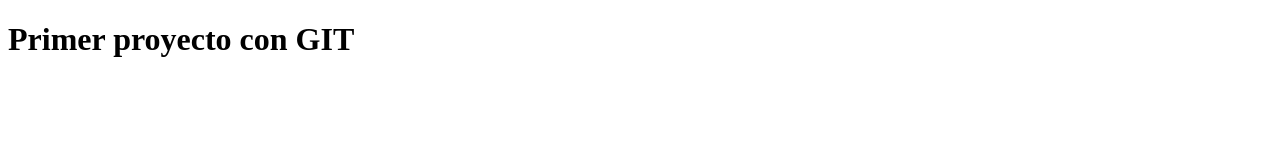
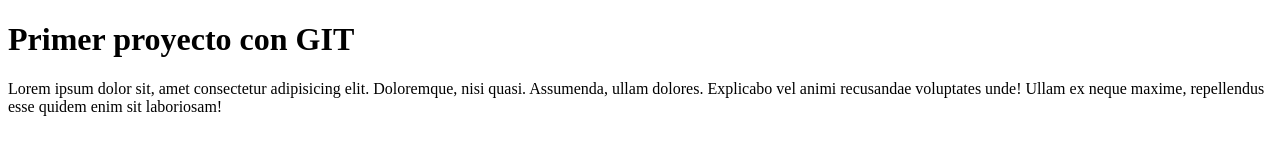
Before and after one commit to ManuJR/pixar, a plain HTML site: page index.html in a window 1280 px wide. Drawn offline with Linux system fonts and the light colour scheme.

Commit message:
Párrafo nuevo en index y ajuste de margen de body

```diff
--- a/css/estilos.css
+++ b/css/estilos.css
@@ -1,3 +1,7 @@
 *{
     box-sizing: border-box;
 }
+
+body{
+    margin: 0;
+}
--- a/index.html
+++ b/index.html
@@ -9,5 +9,8 @@
 <body>
     <h1>Primer proyecto con GIT</h1>
 
+    <p> Lorem ipsum dolor sit, amet consectetur adipisicing elit. Doloremque, nisi quasi. Assumenda, ullam dolores. Explicabo vel animi recusandae voluptates unde! Ullam ex neque maxime, repellendus esse quidem enim sit laboriosam!
+
+    </p>
 </body>
 </html>
```
